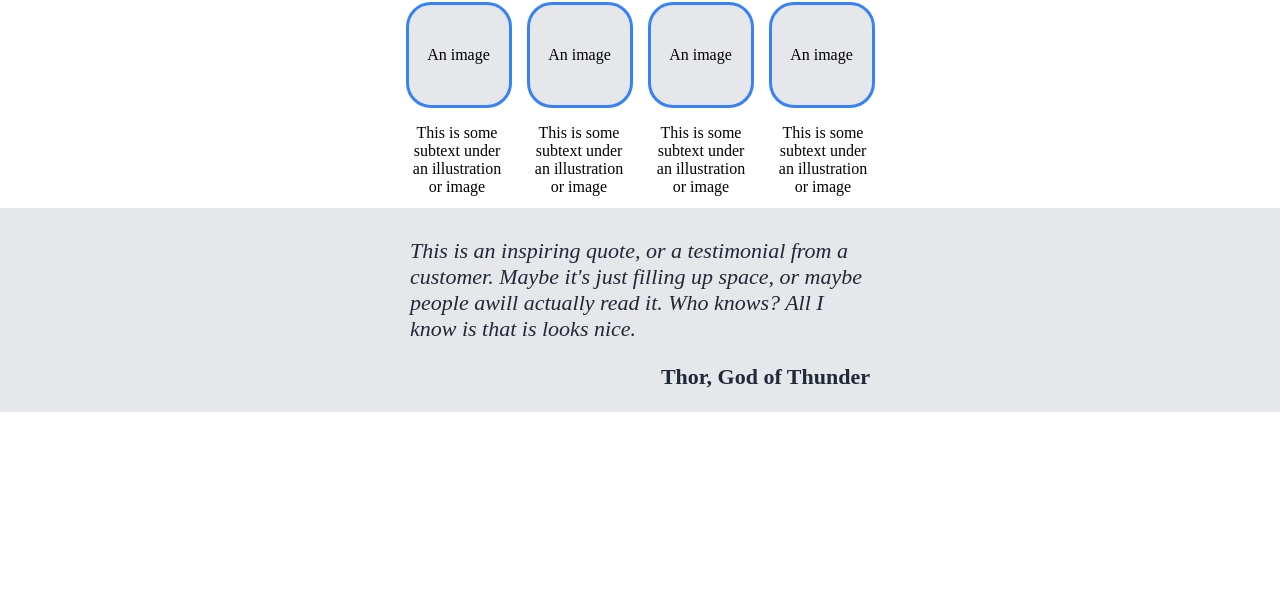
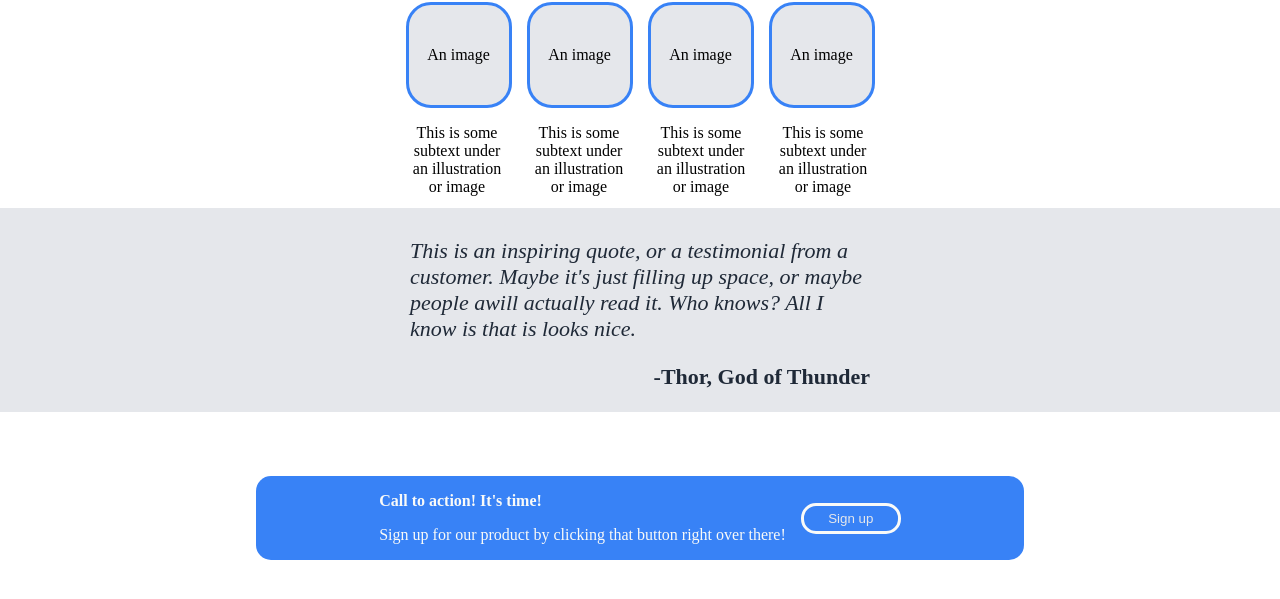
Before and after one commit to BenNewton1991/HealthyLiving, a plain HTML site: page index.html in a window 1280 px wide. Shown: the part 371-970 px from the top of the page. Before the commit the page ends 800 px from the top, so only its background shows below. Drawn offline with Linux system fonts and the light colour scheme.

Commit message:
added fourth body div

```diff
--- a/index.html
+++ b/index.html
@@ -96,8 +96,27 @@
                 </p>
             </div>
             <div class="quote_author">
-                <p class="thor">Thor, God of Thunder</p>
+                <p class="thor">-Thor, God of Thunder</p>
             </div>
+
+        </div>
+
+        <div class="body_4">
+            <div class="stuff">
+                <div class="text_s">
+                    <p class="text_w">Call to action! It's time!<br></p>
+                    <p>Sign up for our product by clicking that button right over there!</p>
+
+                </div>
+
+                <div class="btn_2_div">
+                    <button class="btn_2">Sign up</button>
+
+                </div>
+
+            </div>
+
+
 
         </div>
 
--- a/styles.css
+++ b/styles.css
@@ -200,3 +200,49 @@ h1 {
     font-weight: 550;
     color:#1f2937;
 }
+
+.body_4 {
+    display: flex;
+    justify-content: center;
+    height:50%;
+    width:100%;
+
+}
+
+
+.stuff {
+    display: flex;
+    justify-content: center;
+    height: 50%;
+    width: 60%;
+    background-color: #3882f6;
+    margin-top: 5%;
+    margin-bottom: 5%;
+    gap:15px;
+    border-radius: 15px;
+}
+
+.btn_2 {
+    background-color: #3882f6 ;
+    padding: 5px;
+    border-radius: 15px;
+    width: 100px;
+    color:#e5e7eb;
+    border: solid;
+    border-color: #f9faf8;
+}
+
+.text_s {
+color:#f9faf8;
+margin-bottom: 0px;
+padding-bottom: 0px;
+}
+
+.btn_2_div {
+    display: flex;
+    align-items: center;
+}
+
+.text_w {
+font-weight: 550;
+}
```
